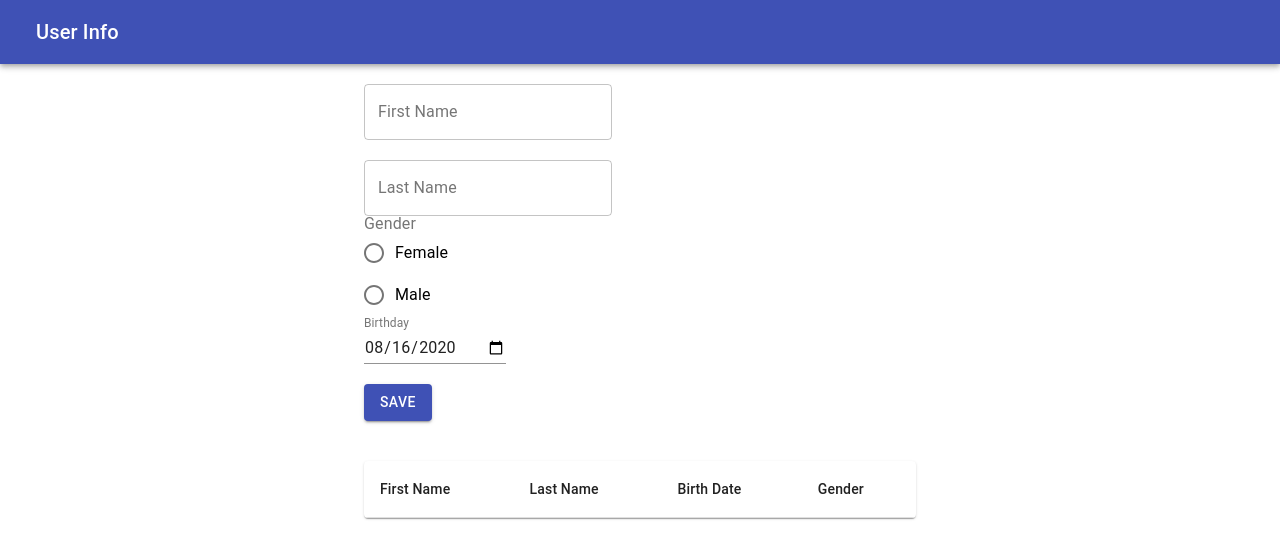
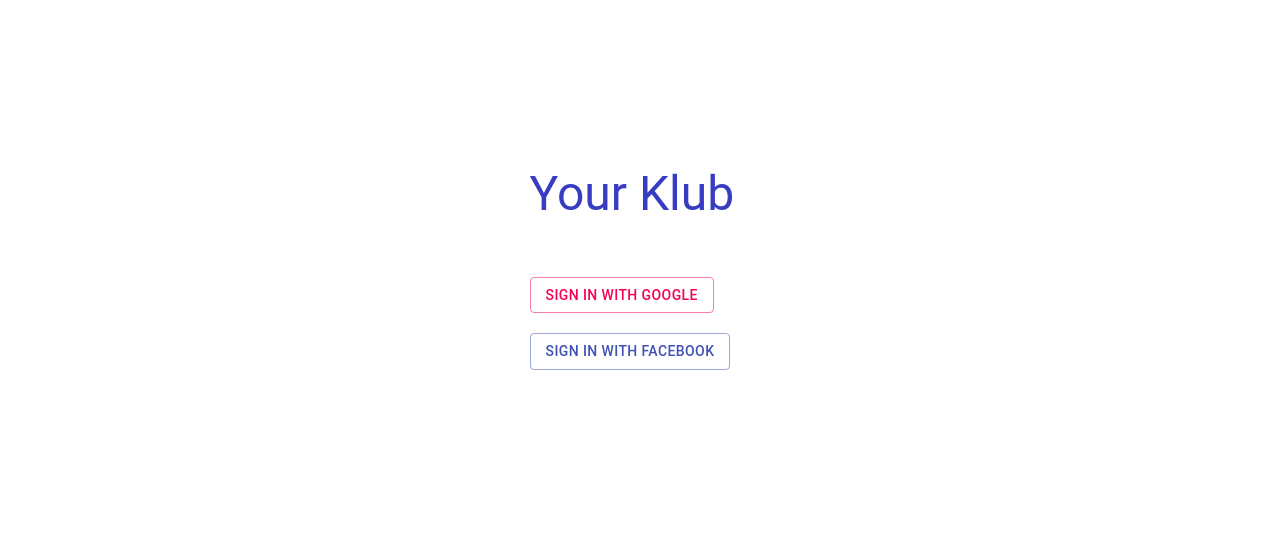
Before and after one commit to msvitlica/my-first-react-app, a React (Create React App) app: page / in a window 1280 px wide. Shown: the top 558 px of the page. Built offline with nearby package versions, Linux system fonts and the light colour scheme.

Commit message:
Login/Singin page- static

```diff
--- a/package.json
+++ b/package.json
@@ -4,6 +4,7 @@
   "private": true,
   "dependencies": {
     "@material-ui/core": "^4.11.0",
+    "@material-ui/icons": "^4.9.1",
     "@material-ui/pickers": "^3.2.10",
     "@material-ui/styles": "^4.10.0",
     "@testing-library/jest-dom": "^4.2.4",
--- a/public/index.html
+++ b/public/index.html
@@ -13,7 +13,7 @@
 
     <link rel="manifest" href="%PUBLIC_URL%/manifest.json" />
 
-    <title>Ui App</title>
+    <title>Your Klub</title>
   </head>
   <body>
     <noscript>You need to enable JavaScript to run this app.</noscript>
--- a/src/App.js
+++ b/src/App.js
@@ -1,42 +1,16 @@
 import React from 'react';
-import uuid from 'react-uuid';
 import { Container } from '@material-ui/core';
-import Input from './components/Input.js';
-import InfoTable from './components/Table.js';
-import Header from './components/Header.js'
+import './App.css';
+import SignIn from './components/SignIn/SignIn.js'
 
 export default class App extends React.Component {
-  constructor(props) {
-    super(props);
-    this.state = {
-      list: [],
-    }
-  }
-  saveButton = (inputInfo) => {
-    inputInfo.id = uuid();
-    const list = [...this.state.list];
-    list.push(inputInfo);
-    this.setState({
-      list
-    })
-    console.log(list);
-  }
-
   render() {
     return (
-      <React.Fragment>
-        <Header></Header>
-        <br></br>
-        <Container maxWidth="sm">
-          <Input
-            saveBtn={(this.saveButton)} />
-          <br></br>
-          <br></br>
-          <InfoTable
-            list={this.state.list}>
-          </InfoTable>
+      <div>
+        <Container maxWidth='sm'>
+          <SignIn></SignIn>
         </Container>
-      </React.Fragment>
+      </div>
     )
   }
 }
--- /dev/null
+++ b/src/components/AppBar/AppBar.css
@@ -0,0 +1,3 @@
+.loginButton {
+    float: right;
+}
--- a/src/components/DatePicker.js
+++ /dev/null
@@ -1,21 +0,0 @@
-import React from 'react';
-import {TextField}from '@material-ui/core'
-
-export default class DatePickers extends React.Component {
-  render(){
-  return (
-    <form >
-        <TextField
-      label="Birthday"
-      type="date"
-      value={this.props.date}
-      onChange={this.props.changed}
-      InputLabelProps={{
-        shrink: true,
-      }}
-      >
-      </TextField>
-    </form>
-  );
-  }
-}
--- a/src/components/Input.js
+++ /dev/null
@@ -1,73 +0,0 @@
-import React from 'react'
-import { TextField } from '@material-ui/core';
-import { Radio, RadioGroup, FormControlLabel, FormControl, FormLabel, Button } from '@material-ui/core';
-import DatePickers from './DatePicker.js'
-
-const date = new Date();
-const year = date.getFullYear();
-const monthWithOffset = date.getMonth() + 1;
-const month = monthWithOffset.toString().length < 2 ? `0${monthWithOffset}` : monthWithOffset;
-const day = date.getUTCDate().toString().length < 2 ? `0${date.getUTCDate()}` : date.getUTCDate();
-
-const today = `${year}-${month}-${day}`;
-
-export default class Input extends React.Component {
-    constructor(props) {
-        super(props);
-        this.state = {
-            firstName: '',
-            lastName: '',
-            birthDate: today,
-            gender: '',
-        }
-    }
-    updateInput(key, value) {
-        this.setState({
-            [key]: value
-        });
-    }
-    saveBtn = () => {
-        this.props.saveBtn(this.state);
-        this.setState({
-            firstName: '',
-            lastName: '',
-            birthDate: today,
-            gender: '',
-        })
-    }
-    render() {
-        return (
-            <div>
-                <TextField label="First Name"
-                    variant="outlined" value={this.state.firstName}
-                    onChange={el => this.updateInput('firstName', el.target.value)}
-                />
-                <br></br>
-                <br></br>
-                <TextField label="Last Name"
-                    variant="outlined"
-                    value={this.state.lastName}
-                    onChange={el => this.updateInput('lastName', el.target.value)} />
-                <div>
-                    <FormControl component="fieldset">
-                        <FormLabel component="legend">Gender</FormLabel>
-                        <RadioGroup aria-label="gender" name="gender1" value={this.state.gender}
-                            onChange={el => this.updateInput('gender', el.target.value)}>
-                            <FormControlLabel value="female" control={<Radio />} label="Female" />
-                            <FormControlLabel value="male" control={<Radio />} label="Male" />
-                        </RadioGroup>
-                    </FormControl>
-                    <DatePickers
-                        date={this.state.birthDate}
-                        changed={el => this.updateInput('birthDate', el.target.value)}
-                    ></DatePickers>
-                    <br></br>
-                    <Button size="medium" variant='contained' color="primary"
-                        onClick={this.saveBtn}
-                    > Save
-              </Button>
-                </div>
-            </div>
-        )
-    }
-}
--- /dev/null
+++ b/src/components/SignIn/SignIn.css
@@ -0,0 +1,8 @@
+.signInHeader {
+   color: rgb(55, 60, 194);
+   padding:30% 30% 10%;
+
+}
+.signInButtons {
+   padding:0% 30% 10%;
+}
--- /dev/null
+++ b/src/components/SignIn/SignIn.js
@@ -0,0 +1,21 @@
+import React from 'react';
+import { Typography, Button } from '@material-ui/core';
+import './SignIn.css'
+
+export default class SignIn extends React.Component {
+    render() {
+        return (
+            <div>
+                <Typography className='signInHeader' variant="h3" >
+                    Your Klub</Typography>
+                <div className='signInButtons'>
+                    <Button variant="outlined" color="secondary">
+                        Sign in with Google </Button>
+                    <br></br>
+                    <br></br>
+                    <Button variant="outlined" color="primary">Sign in with Facebook</Button>
+                </div>
+            </div>
+        )
+    }
+}
--- a/src/components/Table.js
+++ /dev/null
@@ -1,32 +0,0 @@
-import React from 'react'
-import { Table, TableContainer, Paper, TableHead, TableBody, TableRow, TableCell } from '@material-ui/core';
-export default class InfoTable extends React.Component {
-  render() {
-    return (
-      <TableContainer component={Paper}>
-        <Table aria-label="simple table">
-          <TableHead>
-            <TableRow>
-              <TableCell>First Name</TableCell>
-              <TableCell>Last Name</TableCell>
-              <TableCell >Birth Date</TableCell>
-              <TableCell >Gender</TableCell>
-            </TableRow>
-          </TableHead>
-          <TableBody>
-            {this.props.list.map((el) =>
-              <TableRow key={el.id}>
-                <TableCell >
-                  {el.firstName}
-                </TableCell>
-                <TableCell >{el.lastName}</TableCell>
-                <TableCell >{el.birthDate}</TableCell>
-                <TableCell >{el.gender}</TableCell>
-              </TableRow>
-            )}
-          </TableBody>
-        </Table>
-      </TableContainer>
-    )
-  }
-}
```
Also changed, not shown: src/components/AppBar/AppBar.js (added, +34 -0 lines), 1 other file (tests, documents, lock files or other folders).
